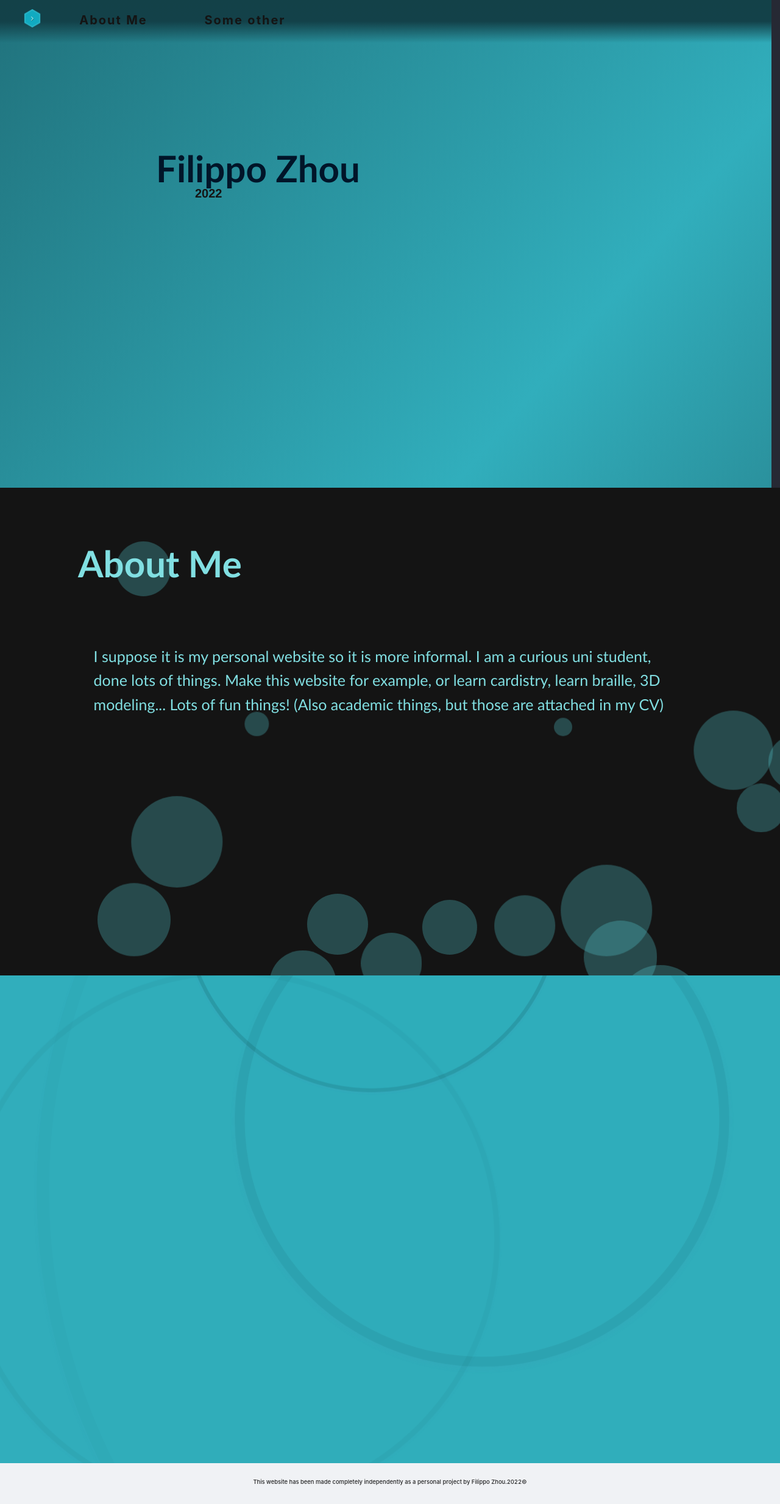
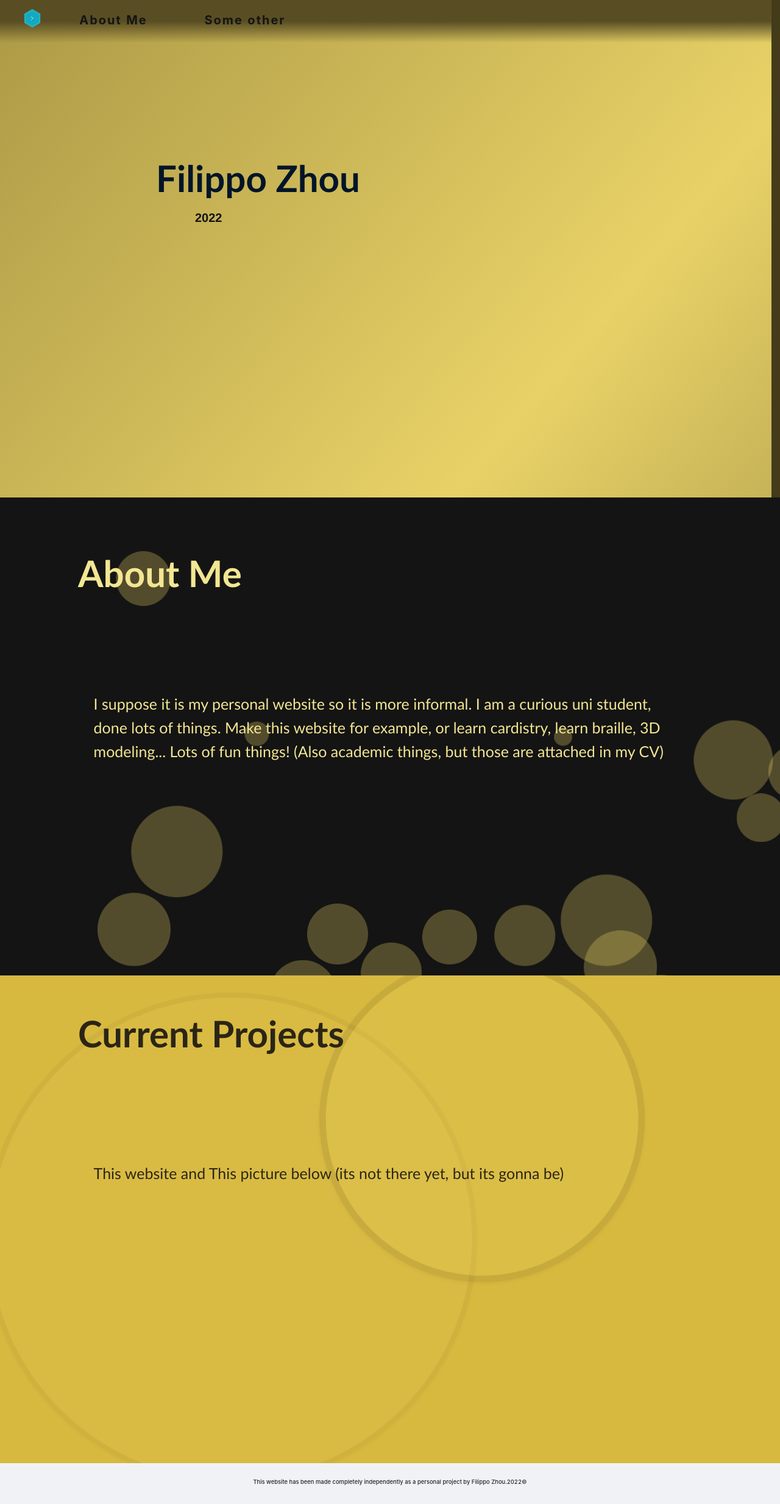
Before and after one commit to zhoufi21/personal-page, a React (Create React App) app: page / in a window 1280 px wide. Shown: the whole page at 61% size. Built offline with nearby package versions, Linux system fonts and the light colour scheme.

Commit message:
yellow version bc i lost the color

```diff
--- a/src/App.css
+++ b/src/App.css
@@ -7,8 +7,8 @@
   height: 5em;
   background: linear-gradient(
     180deg,
-    #134148 0%,
-    #134149 50%,
+    #594e23 0%,
+    #594e23 50%,
     transparent 100%
   );
   position: fixed;
@@ -18,11 +18,11 @@
   z-index: 3;
   transition: all 1s linear;
 }
-#hidden{
-    position: fixed;
-    z-index: 5;
-    width: 98.9vw;
-    background: rgba(0,0,0,0.0);
+#hidden {
+  position: fixed;
+  z-index: 5;
+  width: 98.9vw;
+  background: rgba(0, 0, 0, 0);
 }
 .button {
   background: inherit;
@@ -36,11 +36,11 @@
   letter-spacing: 2px;
 }
 .button:hover {
-  color: #b0f1f1;
+  color: #f8f2bd;
   background: linear-gradient(
     180deg,
-    #57c9d1 0%,
-    #57c9d1 50%,
+    #e8d267 0%,
+    #e8d267 50%,
     transparent 100%
   );
 }
--- a/src/App.js
+++ b/src/App.js
@@ -20,7 +20,6 @@ import {
 function App() {
   const { SubMenu } = Menu;
   let scroll = Scroll.animateScroll;
-  let scrollSpy = Scroll.scrollSpy;
   const { Header, Footer, Content } = Layout;
   const [hover, setHover] = useState(false);
   const [count, setCount] = useState(0);
@@ -43,7 +42,7 @@ function App() {
     }
   }, [hover]);
   return (
-    <Layout style={{ backgroundColor: "#262934" }}>
+    <Layout style={{ backgroundColor: "#11111" }}>
       <Header
         onMouseEnter={() => {
           setHover(false);
@@ -68,19 +67,15 @@ function App() {
               addCount();
             }}
           />
-          <div
-            style={{ marginLeft: "70px" }}
-            className="button"
-            onClick={() => {
-              scroll.scrollTo(574);
-            }}
-          >
-            About Me
+          <div style={{ marginLeft: "70px" }} className="button">
+            <Link to="about" spy={false} smooth={true} className="button">
+              About Me
+            </Link>
           </div>
           <div className="button">Some other</div>
         </Space>
       </Header>
-      <Content style={{ backgroundColor: "#262934" }}>
+      <Content style={{ backgroundColor: "#443b1b" }}>
         <HomePage />
         <AboutMe bubbleCount={60} />
         <Project rippleCount={10} />
--- a/src/components/Aboutme/AboutMe.js
+++ b/src/components/Aboutme/AboutMe.js
@@ -1,6 +1,7 @@
 import { Typography, Space } from "antd";
 import "./AboutMe.scss";
 import { Bubble } from "./Bubble";
+import { Element } from "react-scroll";
 const { Title } = Typography;
 const AboutMe = ({ bubbleCount }) => {
   function generateBubble() {
@@ -18,17 +19,17 @@ const AboutMe = ({ bubbleCount }) => {
     return final;
   }
   return (
-    <Space direction="vertical" className="bubbles">
-      <h1 className="text">
+    <Space direction="vertical" className="bubbles" id="about">
+      <h1 className="about">
         <b>About Me</b>
       </h1>
       <Typography
-        className="text"
+        className="about"
         style={{
           fontSize: "25px",
           left: "2%",
           top: "-20%",
-          margin: "8% 15% 4% 10%",
+          margin: "14% 15% 4% 10%",
         }}
         level={3}
       >
--- a/src/components/Aboutme/AboutMe.scss
+++ b/src/components/Aboutme/AboutMe.scss
@@ -6,8 +6,8 @@
   background-color: #141414;
 }
 
-.text {
-  color: #81dfe2;
+.about {
+  color: #f3e692;
   font-family: Candara;
   font-size: 60px;
   margin-left: 10%;
--- a/src/components/Aboutme/Bubble.js
+++ b/src/components/Aboutme/Bubble.js
@@ -10,7 +10,7 @@ const Bubble = ({ size, left, name }) => {
         display: "block",
         width: size,
         height: size,
-        backgroundColor: "#57c9d1",
+        backgroundColor: "#e8d267",
         opacity: "0.3",
         borderRadius: "50%",
         animationName: name,
@@ -23,84 +23,3 @@ const Bubble = ({ size, left, name }) => {
   );
 };
 export { Bubble };
-/*
-  $bubble-count: 50;
-  $sway-type: "sway-left-to-right", "sway-right-to-left";
-
-  @function random_range($min, $max) {
-    $rand: random();
-    $random_range: $min + floor($rand * (($max - $min) + 1));
-    @return $random_range;
-  }
-
-  @function sample($list) {
-    @return nth($list, random(length($list)));
-  }
-
-  .bubbles {
-    position: relative;
-    width: 100%;
-    height: 100vh;
-    overflow: hidden;
-  }
-
-  .bubble {
-    position: absolute;
-    left: var(--bubble-left-offset);
-    bottom: -75%;
-    display: block;
-    width: var(--bubble-radius);
-    height: var(--bubble-radius);
-    border-radius: 50%;
-    animation: float-up var(--bubble-float-duration) var(--bubble-float-delay) ease-in infinite;
-
-    &::before {
-      position: absolute;
-      content: '';
-      top: 0;
-      left: 0;
-      width: 100%;
-      height: 100%;
-      background: hsla(183, 94%, 76%, 0.3);
-      border-radius: inherit;
-      animation: var(--bubble-sway-type) var(--bubble-sway-duration) var(--bubble-sway-delay) ease-in-out alternate infinite;
-    }
-
-    @for $i from 0 through $bubble-count {
-      &:nth-child(#{$i}) {
-        --bubble-left-offset: #{random_range(0vw, 100vw)};
-        --bubble-radius: #{random_range(1vw, 10vw)};
-        --bubble-float-duration: #{random_range(6s, 12s)};
-        --bubble-sway-duration: #{random_range(4s, 6s)};
-        --bubble-float-delay: #{random_range(0s, 4s)};
-        --bubble-sway-delay: #{random_range(0s, 4s)};
-        --bubble-sway-type: #{sample($sway-type)};
-      }
-    }
-  }
-
-  @keyframes float-up {
-    to {
-      transform: translateY(-175vh);
-    }
-  }
-
-  @keyframes sway-left-to-right {
-    from {
-      transform: translateX(-100%);
-    }
-
-    to {
-      transform: translateX(100%);
-    }
-  }
-
-  @keyframes sway-right-to-left {
-    from {
-      transform: translateX(100%);
-    }
-
-    to {
-      transform: translateX(-100%);
-    }
-  }*/
--- a/src/components/HomePage.js
+++ b/src/components/HomePage.js
@@ -7,6 +7,7 @@ const HomePage = () => {
       <Title
         level={1}
         style={{
+          position: "absolute",
           color: "#001529",
           fontFamily: "Candara",
           fontSize: 60,
@@ -19,10 +20,11 @@ const HomePage = () => {
       <Title
         level={3}
         style={{
+          position: "absolute",
           color: "#141414",
           fontFamily: "Helvetica",
           fontSize: 20,
-          marginTop: "-6vh",
+          marginTop: "40vh",
           marginLeft: "25vw",
         }}
       >
--- a/src/components/Projects/Circle.js
+++ b/src/components/Projects/Circle.js
@@ -9,10 +9,10 @@ const Circle = ({ size, name, left }) => {
         left: left,
         bottom: `${Math.floor(Math.random() * 90) + 1}vh`,
         animationName: name,
-        animationDelay: `${1 + Math.floor(Math.random() * 10)}s`,
+        animationDelay: `${1 + Math.floor(Math.random() * 20)}s`,
         animationDuration: `${3 + Math.floor(Math.random() * 6)}s`,
         animationTimingFunction: "ease-out",
-        animationIterationCount: "10",
+        animationIterationCount: "infinite",
         animationFillMode: "forwards",
       }}
     ></div>
--- a/src/components/Projects/Project.css
+++ b/src/components/Projects/Project.css
@@ -3,19 +3,28 @@
   top: -1.15em;
   width: 100%;
   height: 100vh;
-  background-color: #31aebc;
+  background-color: #d8b93f;
   overflow: hidden;
 }
 /*animation: ripple 15s infinite;*/
 .circle {
   position: absolute;
   border-radius: 50%;
-  background: #31aebc;
-  box-shadow: 0px 1px 2px 0px #508fb9;
+  background: #e8d267;
+  box-shadow: 0px 1px 2px 0px #aa9235;
   border-width: 4px;
-  border-color: #134148;
+  border-color: #7c6b2b;
   border-style: solid;
-  opacity:0;
+  opacity: 0;
+}
+.text {
+  color: #2b2516;
+  font-family: Candara;
+  font-size: 60px;
+  margin-left: 10vw;
+  margin-top: 6vh;
+  position: relative;
+  z-index: 2;
 }
 @keyframes expand1 {
   0% {
--- a/src/components/Projects/Project.js
+++ b/src/components/Projects/Project.js
@@ -1,4 +1,4 @@
-import { Space} from "antd";
+import { Typography, Space } from "antd";
 import "./Project.css";
 import { Circle } from "./Circle";
 const Project = ({ rippleCount }) => {
@@ -9,13 +9,34 @@ const Project = ({ rippleCount }) => {
     let final = [];
     for (let i = 0; i < rippleCount; i++) {
       final.push(
-        <Circle key={i} left={`${Math.floor(Math.random() * (80+ 1)) + 1}vw`} size={Math.floor(Math.random()*2) + 1} name={`expand${getRnd(1, 3)}`} />
+        <Circle
+          key={i}
+          left={`${Math.floor(Math.random() * (80 + 1)) + 1}vw`}
+          size={Math.floor(Math.random() * 2) + 1}
+          name={`expand${getRnd(1, 3)}`}
+        />
       );
     }
     return final;
   }
   return (
     <Space direction="vertical" className="container">
+      <h1 className="text">
+        <b>Current Projects</b>
+      </h1>
+      <Typography
+        className="text"
+        style={{
+          fontSize: "25px",
+          left: "2%",
+          top: "-20%",
+          margin: "14% 15% 4% 10%",
+        }}
+        level={3}
+      >
+        This website and This picture below (its not there yet, but its gonna
+        be)
+      </Typography>
       {generateRipple()}
     </Space>
   );
--- a/src/components/SecretPage.js
+++ b/src/components/SecretPage.js
@@ -5,7 +5,7 @@ const SecretPage = () => {
     <Space
       direction="vertical"
       style={{
-        backgroundColor: "#b0f1f1",
+        backgroundColor: "#f8f2bd",
         width: "98.9vw",
         height: "100vh",
         position: "relative",
@@ -16,7 +16,7 @@ const SecretPage = () => {
       <Typography
         level={1}
         style={{
-          color: "#001529",
+          color: "#2b2516",
           fontSize: 60,
           marginTop:"50vh"
         }}
--- a/src/index.scss
+++ b/src/index.scss
@@ -7,9 +7,10 @@ body {
   -moz-osx-font-smoothing: grayscale;
   color: #262934;
 }
+//COLOR!#fbd647
 #menu {
   height: 4em;
-  background-color: #134148;
+  background-color: #594e23;
   position: fixed;
   top: 0;
   width: 98.9vw;
@@ -20,7 +21,7 @@ code {
     monospace;
 }
 .gradient {
-  background: linear-gradient(-50deg, #111f23, #31aebc, #134148, #81dfe2);
+  background: linear-gradient(-50deg, #443b1b, #e8d267, #7c6b2b, #f8f2bd);
   background-size: 400% 400%;
   animation: gradient 10s ease infinite;
   width: 98.9vw;
```
Also changed, not shown: 1 other file (tests, documents, lock files or other folders).
